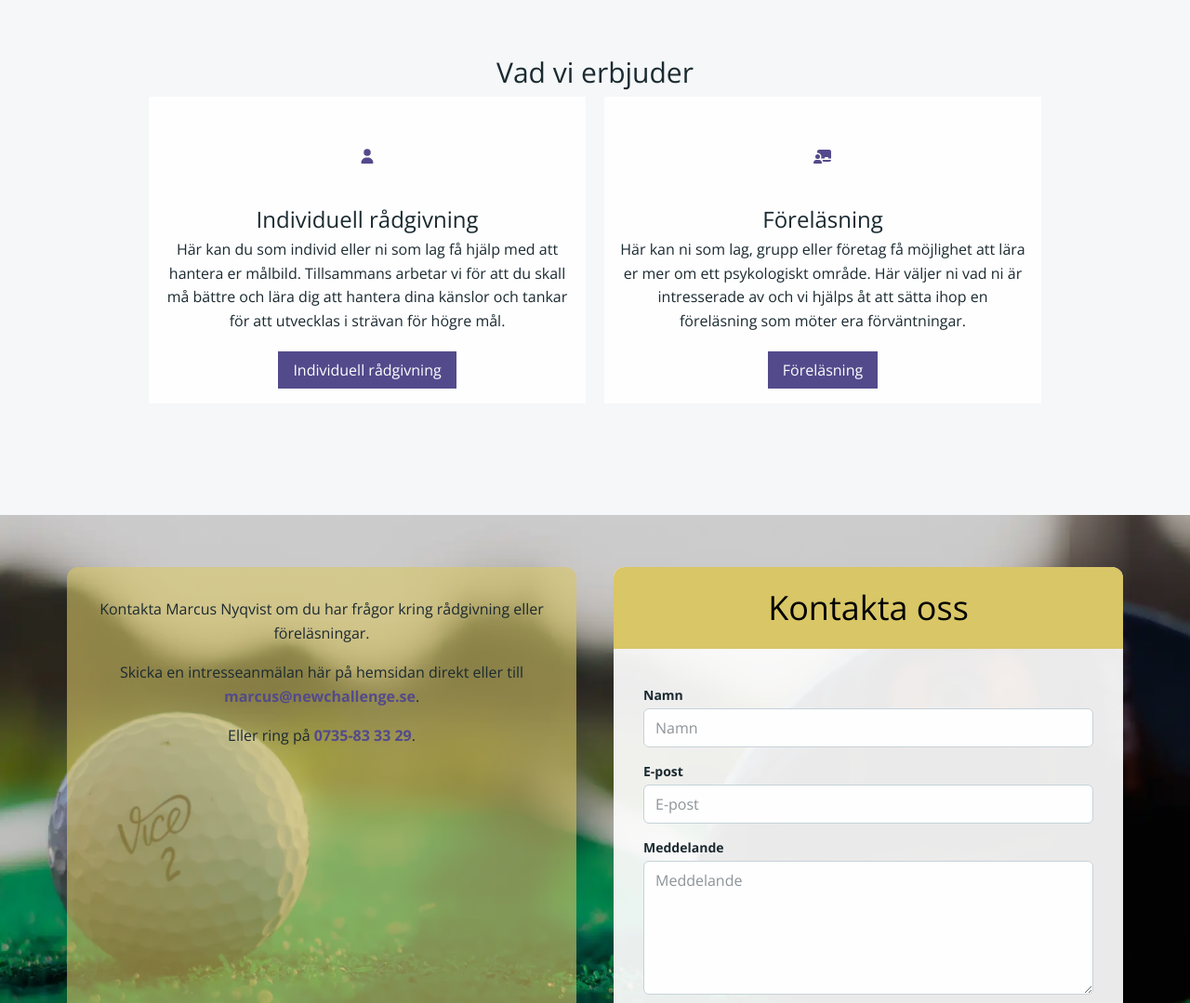
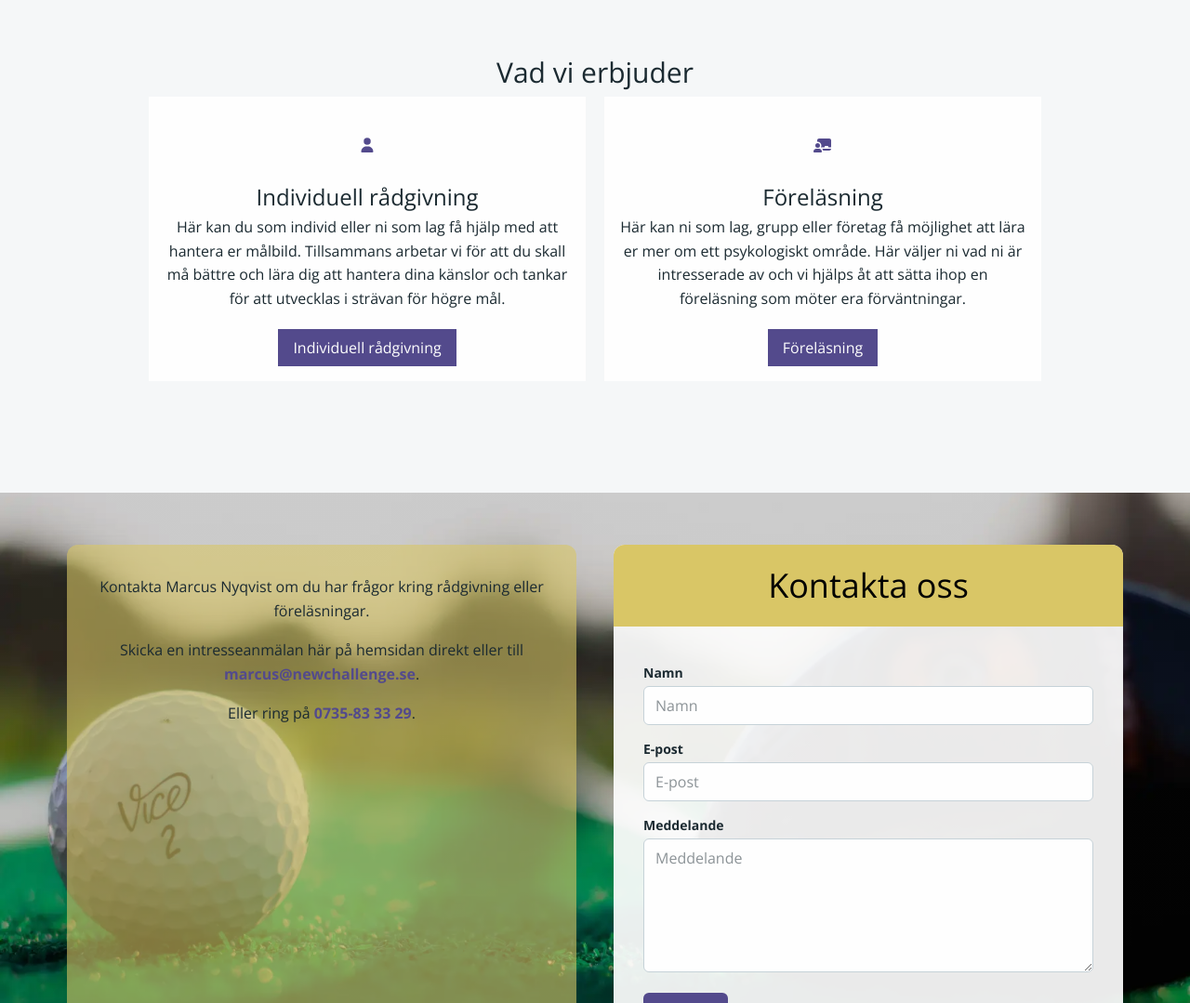
Before and after one commit to CalvinMcGee/newchallenge, an Astro site: page / in a window 1280 px wide. Shown: the part 980-2059 px from the top of the page at 93% size. Built offline with nearby package versions, Linux system fonts and the light colour scheme; Astro itself is replaced by a stand-in of ours.

Commit message:
fix: spacing around icon

```diff
--- a/src/components/FeatureSection.astro
+++ b/src/components/FeatureSection.astro
@@ -36,7 +36,7 @@ const { feature } = Astro.props;
 
           return (
             <article class="flex h-full flex-col items-center bg-[var(--white)] p-4 text-center">
-              <div class="mb-1 flex h-24 w-24 items-center justify-center text-[var(--primary)]">
+              <div class="mb-1 flex h-18 w-18 items-center justify-center text-[var(--primary)]">
                 <Icon name={section.icon} class="h-14 w-14" label={section.title} />
               </div>
 
```
